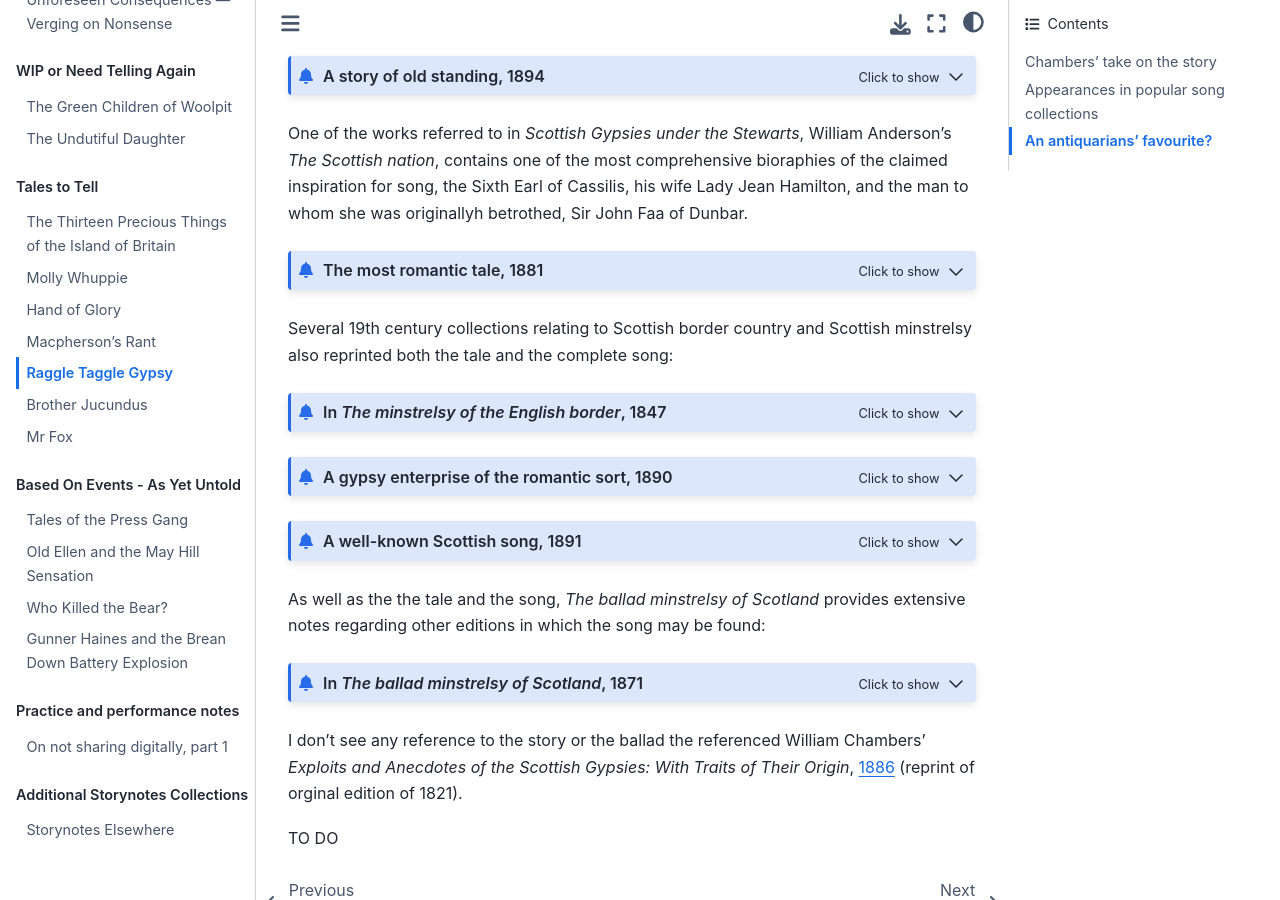
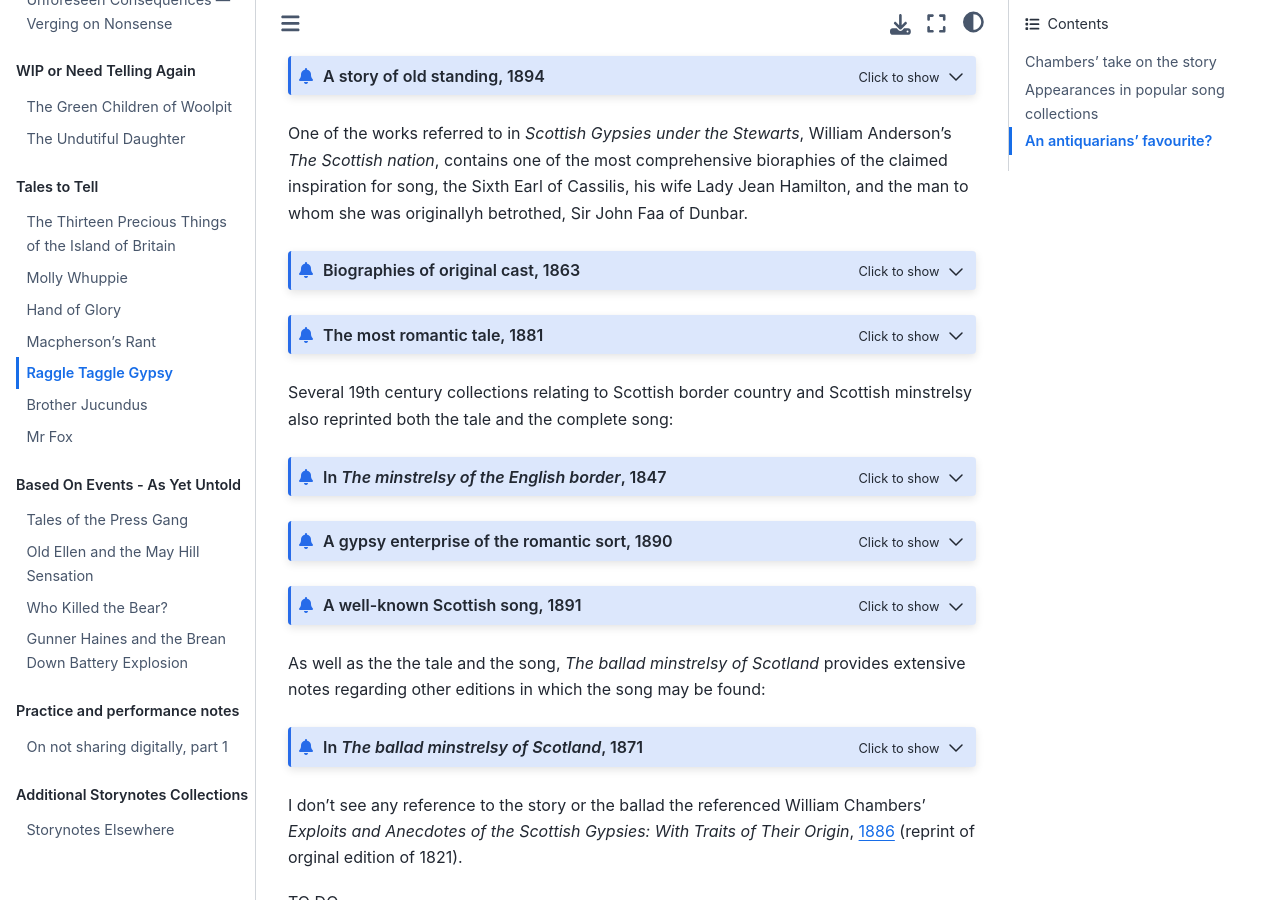
Before and after one commit to psychemedia/storytelling-notes, a Jupyter Book: the page built from raggle_taggle_gypsy.md, in a window 1280 px wide and 900 px high, scrolled down 3994 px. Built offline with Jupyter Book 1.0.4 settings and Sphinx 7.4.7 and the Sphinx Book theme 1.1.4, drawn with Linux system fonts in a browser that asks for light colours.

Commit message:
Update raggle_taggle_gypsy.md

````diff
--- a/raggle_taggle_gypsy.md
+++ b/raggle_taggle_gypsy.md
@@ -421,7 +421,7 @@ Such traditional stories as these, which, whether themselves authentic or not, a
 
 One of the works referred to in *Scottish Gypsies under the Stewarts*, William Anderson's *The Scottish nation*, contains one of the most comprehensive bioraphies of the claimed inspiration for song, the Sixth Earl of Cassilis, his wife Lady Jean Hamilton, and the man to whom she was originallyh betrothed, Sir John Faa of Dunbar.
 
-```{admonition}
+```{admonition} Biographies of original cast, 1863
 :class: dropdown
 https://archive.org/details/b21974354_0001/page/606/mode/2up
 The Scottish nation, or, The surnames, families, literature, honours, and biographical history of the people of Scotland/ by William Anderson
````
